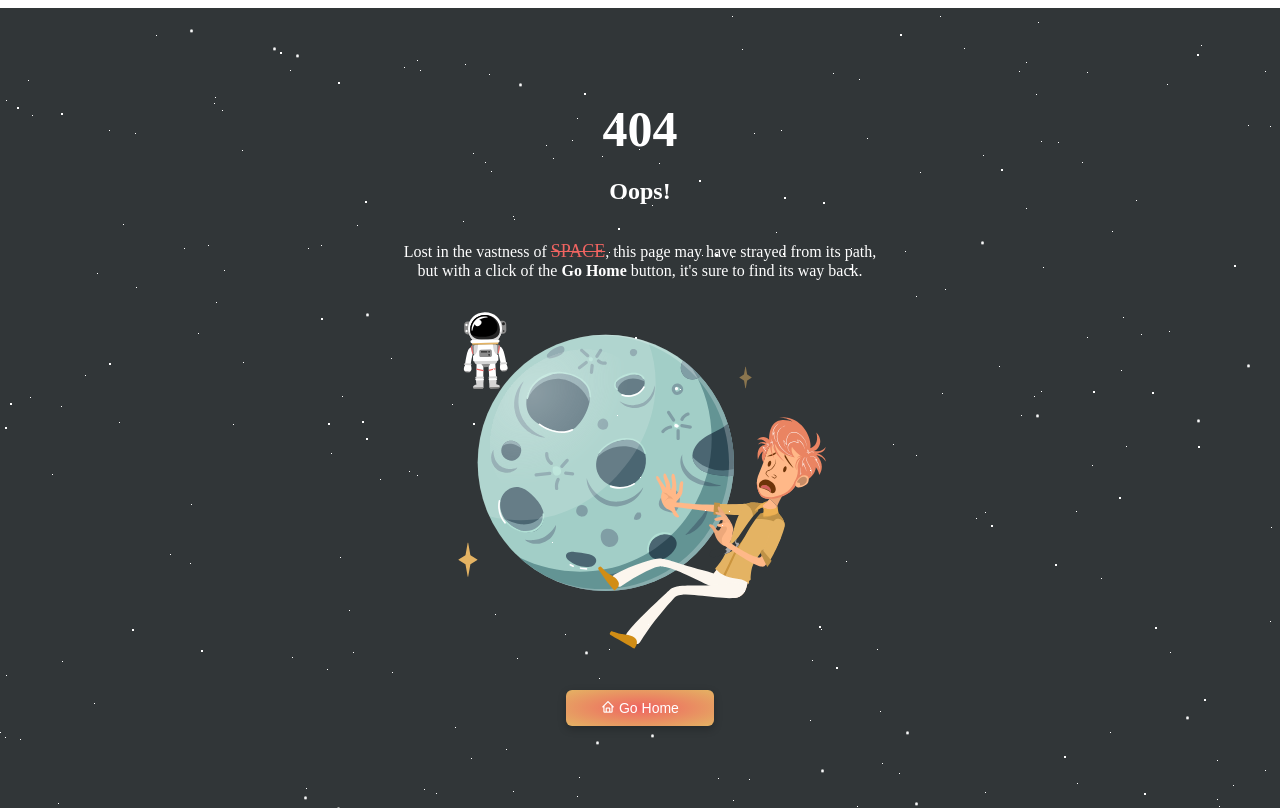
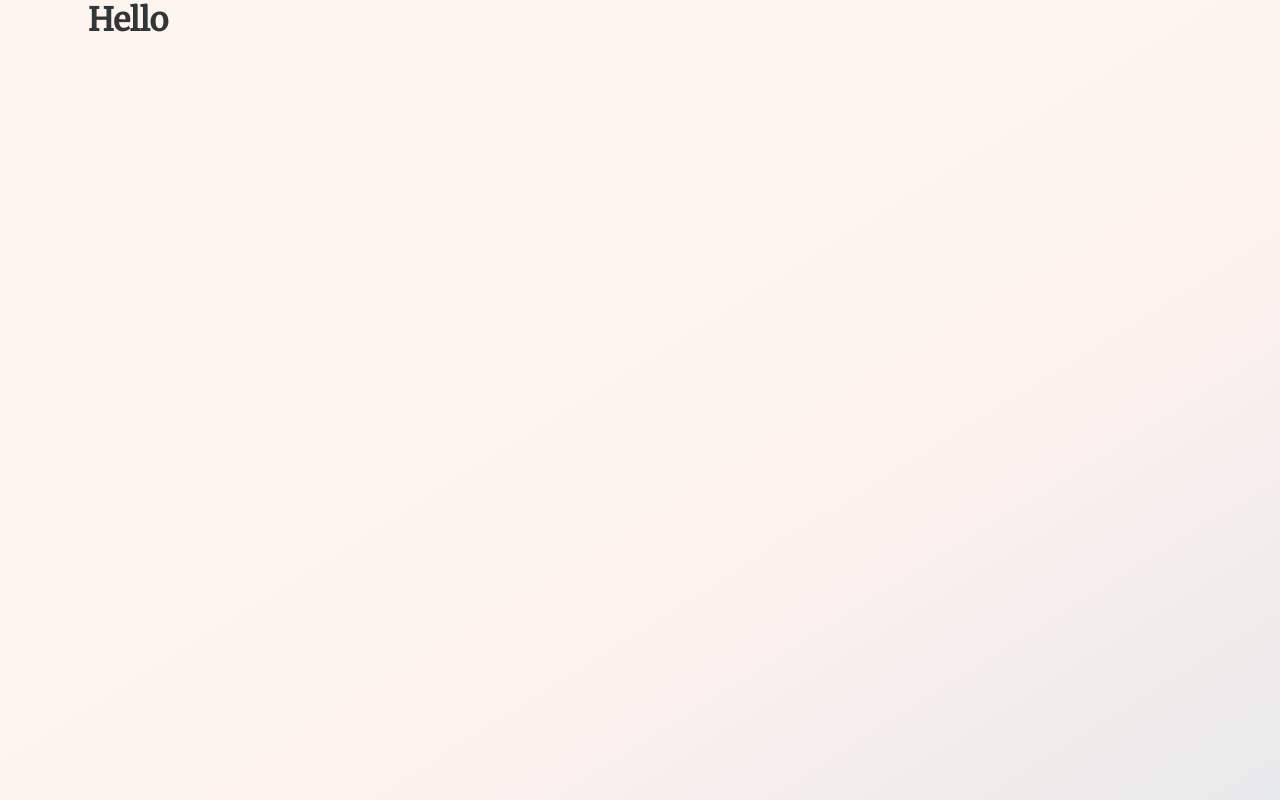
Before and after one commit to s3851446/habithub-frontend, a SvelteKit app in the folder final/habithub-frontend/: page /aboutUs in a window 1280 px wide. Before the commit this address had no page. Built offline with nearby package versions, Linux system fonts and the light colour scheme.

Commit message:
Creates the about us page that will be accessible to users without login

```diff
--- /dev/null
+++ b/final/habithub-frontend/src/routes/(about)/aboutUs/+page.svelte
@@ -0,0 +1,3 @@
+<h1>Hello</h1>
+
+<style lang="scss"></style>
```
Also changed, not shown: final/habithub-frontend/src/routes/(about)/aboutUs/+layout.svelte (added, +7 -0 lines).
